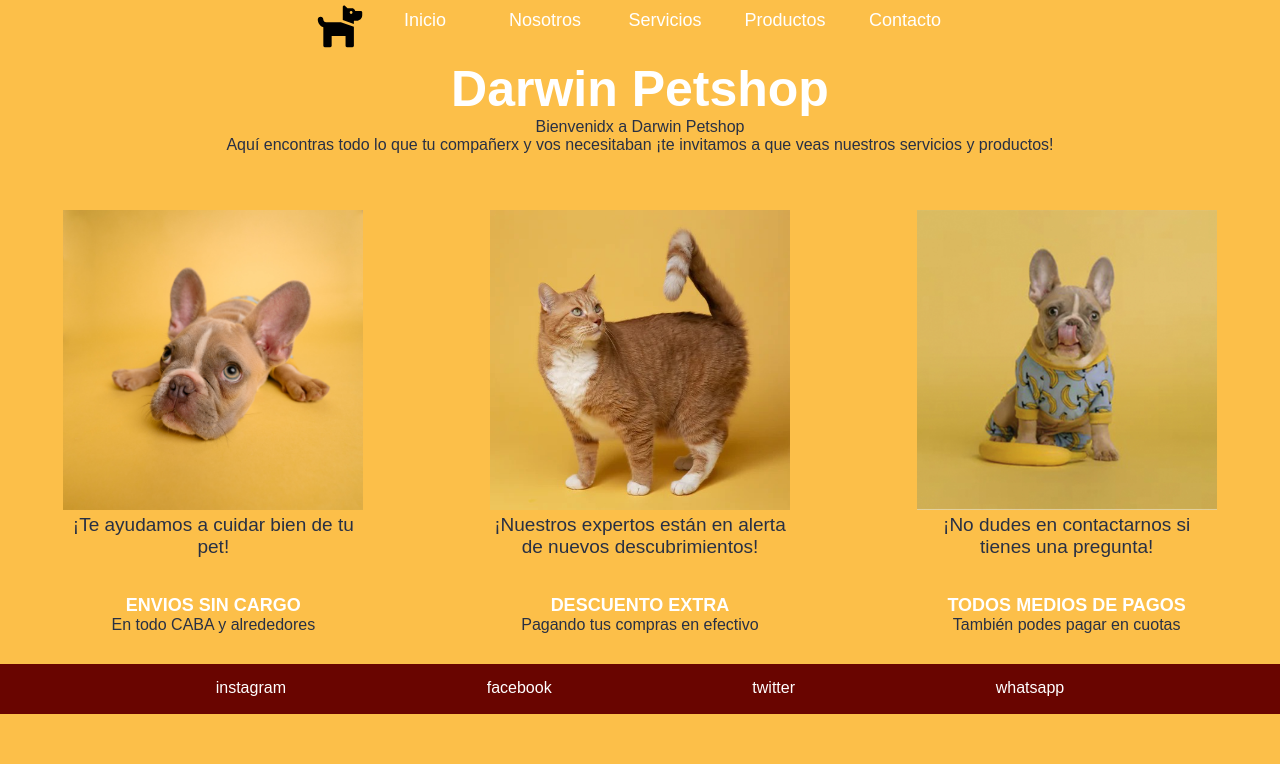
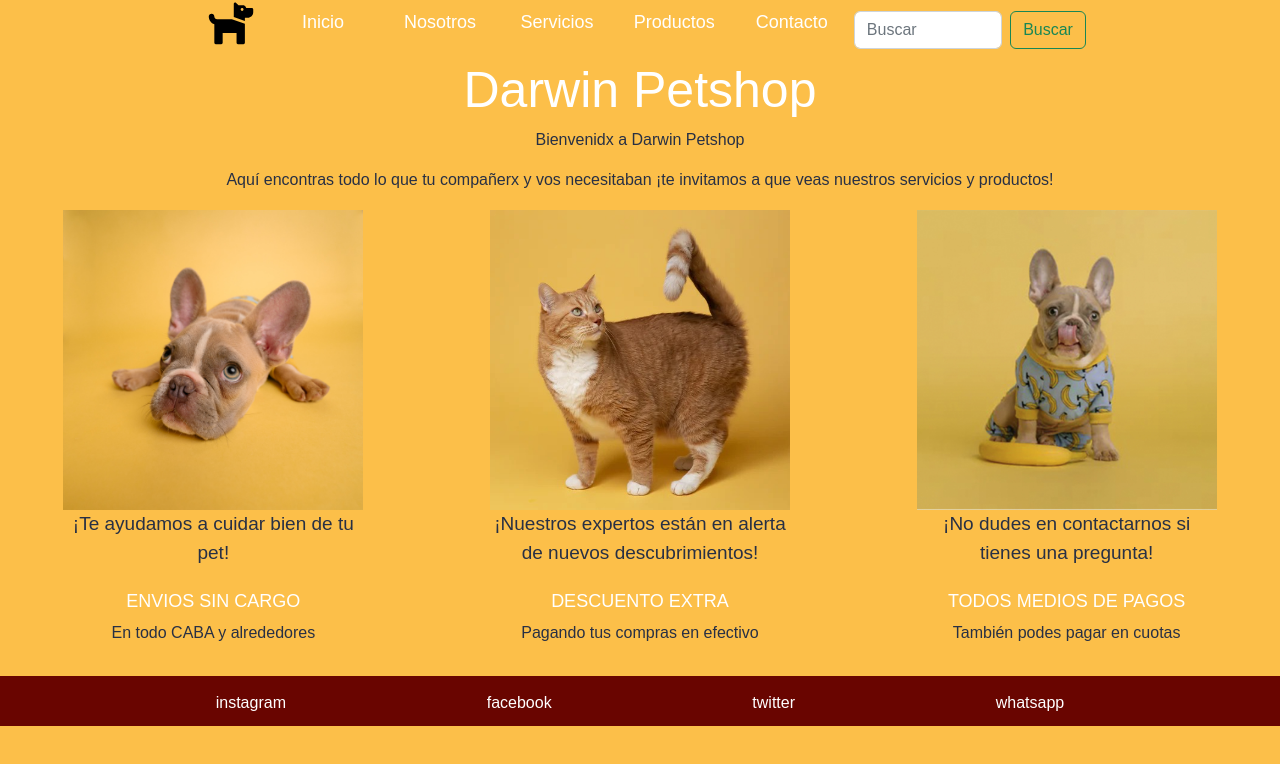
Before and after one commit to camigue/petshop_guerrini, a plain HTML site: page index.html in a window 1280 px wide. Drawn offline with nearby package versions, Linux system fonts and the light colour scheme.

Commit message:
aplicando boostrap

```diff
--- a/index.html
+++ b/index.html
@@ -6,6 +6,10 @@
     <meta http-equiv="X-UA-Compatible" content="IE=edge">
     <meta name="viewport" content="width=
     , initial-scale=1.0">
+    <!-- CSS only -->
+    <!-- CSS only -->
+    <link href="https://cdn.jsdelivr.net/npm/bootstrap@5.2.0-beta1/dist/css/bootstrap.min.css" rel="stylesheet" integrity="sha384-0evHe/X+R7YkIZDRvuzKMRqM+OrBnVFBL6DOitfPri4tjfHxaWutUpFmBp4vmVor" crossorigin="anonymous">
+    <link href="https://cdn.jsdelivr.net/npm/bootstrap@5.2.0-beta1/dist/css/bootstrap.min.css" rel="stylesheet" integrity="sha384-0evHe/X+R7YkIZDRvuzKMRqM+OrBnVFBL6DOitfPri4tjfHxaWutUpFmBp4vmVor" crossorigin="anonymous">
     <link rel="stylesheet" href="./css/style.css">
     <link rel="shortcut icon" href="./images/icono.svg" type="image/x-icon">
     <link href="https://fonts.googleapis.com/css2?family=Roboto:ital,wght@0,100;0,300;0,400;0,500;0,700;0,900;1,100;1,300;1,400;1,500;1,700;1,900&display=swap" rel="stylesheet">
@@ -16,8 +20,8 @@
 <body>
     <!--inicio header-->
     <header>
-        <nav>
-            <ul class="menu">
+        <nav class="navbar navbar-expand-lg ">
+            <ul class="menu container-fluid">
                 <li>
                     <picture>
                     <img src="./images/icono.svg" alt="logo" class="img-logo">
@@ -28,6 +32,11 @@
                 <li><a href="./pages/productos.html">Productos</a></li>
                 <li><a href="./pages/contacto.html">Contacto</a></li>
             </ul>
+            <form class="d-flex" role="search">
+                <form class="d-flex" role="search">
+                    <input class="form-control me-2" type="search" placeholder="Buscar" aria-label="Search">
+                    <button class="btn btn-outline-success" type="submit">Buscar</button>
+            </form>
         </nav>
     </header>
     <!--fin header-->
```
Also changed, not shown: pages/nosotros.html (+7 -2 lines).
